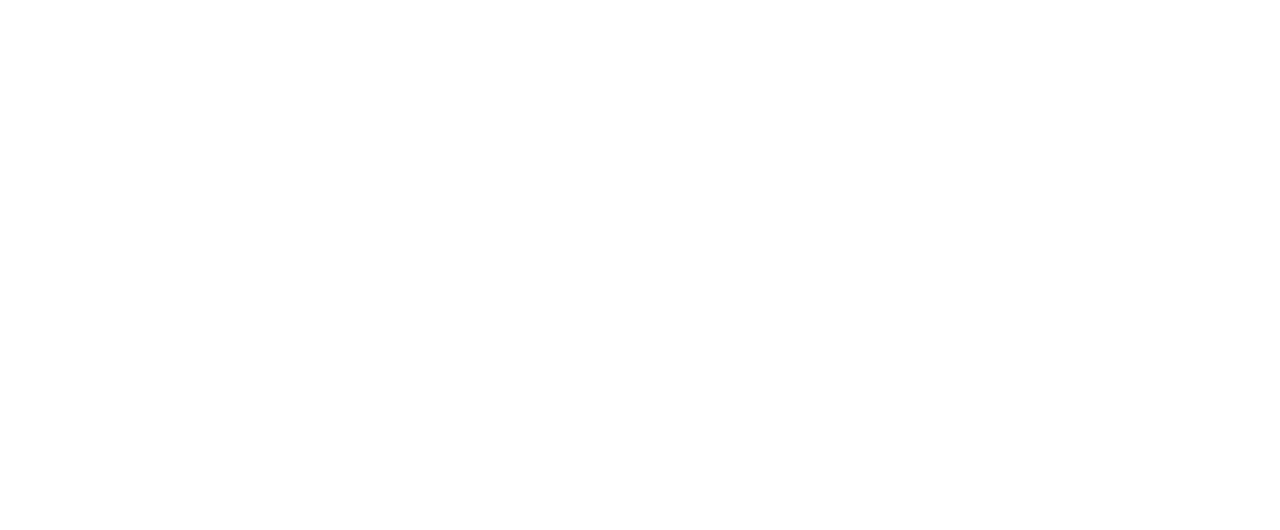
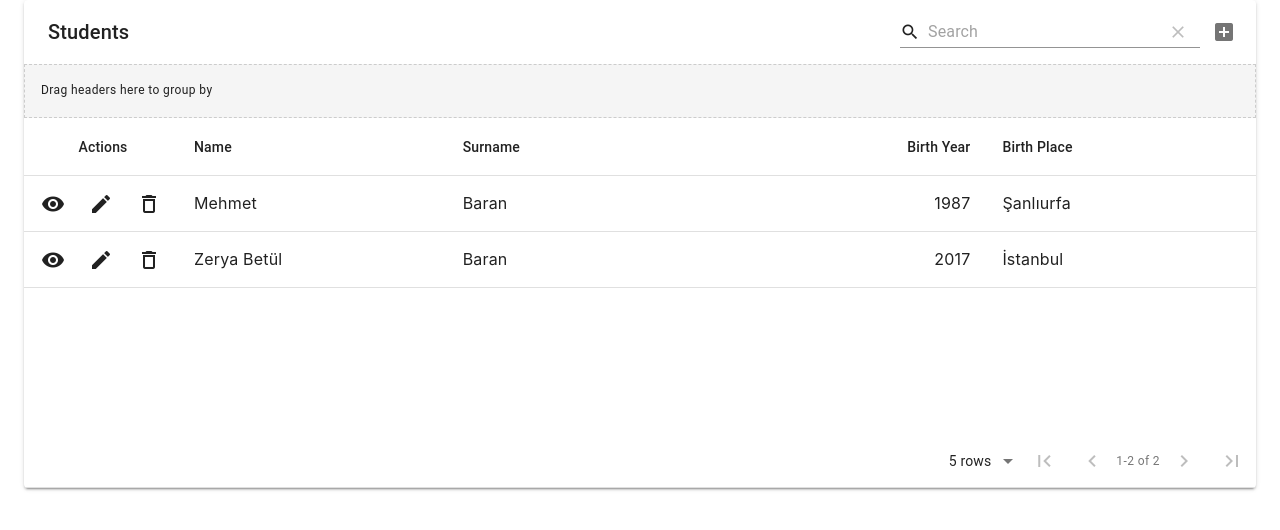
Before and after one commit to kyrsenko/sheduler, a React (Create React App) app in the folder client/: page /students in a window 1280 px wide. Shown: the top 530 px of the page. Built offline with nearby package versions, Linux system fonts and the light colour scheme.

Commit message:
created table component & table test component with fake data&action

```diff
--- a/client/package.json
+++ b/client/package.json
@@ -10,6 +10,7 @@
     "@testing-library/react": "^9.3.2",
     "@testing-library/user-event": "^7.1.2",
     "axios": "^0.19.2",
+    "material-table": "^1.57.2",
     "react": "^16.13.0",
     "react-dom": "^16.13.0",
     "react-hook-form": "^4.10.1",
--- a/client/public/index.html
+++ b/client/public/index.html
@@ -24,6 +24,10 @@
       work correctly both with client-side routing and a non-root public URL.
       Learn how to configure a non-root public URL by running `npm run build`.
     -->
+    <link
+      rel="stylesheet"
+      href="https://fonts.googleapis.com/icon?family=Material+Icons"
+    />
     <title>React App</title>
   </head>
   <body>
--- a/client/src/App.js
+++ b/client/src/App.js
@@ -16,6 +16,7 @@
 // eslint-disable-next-line
 import { ThemeProvider } from '@material-ui/styles';
 import { LoginPage, RegistrationPage } from './pages';
+import { StudentsPage } from './pages';
 // eslint-disable-next-line
 const theme = createMuiTheme({
   palette: {
@@ -30,6 +31,7 @@
         <Switch>
           <Route path="/login" component={LoginPage} />
           <Route path="/registration" component={RegistrationPage} />
+          <Route path="/students" component={StudentsPage} />
         </Switch>
       </Container>
       <ToastContainer
--- /dev/null
+++ b/client/src/components/DataTable/index.js
@@ -0,0 +1,69 @@
+import React, { useState, useEffect } from 'react';
+import MaterialTable from 'material-table';
+import { useHistory } from 'react-router-dom';
+
+export const DataTable = ({ columns, data, name, actions = {} }) => {
+  const [state, setState] = useState({
+    columns,
+    data,
+  });
+  let history = useHistory();
+
+  return (
+    <MaterialTable
+      options={{
+        grouping: true,
+      }}
+      actions={[
+        {
+          icon: 'visibility',
+          tooltip: 'Details',
+          onClick: (event, rowData) => {
+            history.push('/login');
+          },
+        },
+      ]}
+      onRowClick={(evt, selectedRow) => history.push('/registration')}
+      title={name}
+      columns={state.columns}
+      data={state.data}
+      editable={{
+        onRowAdd: newData =>
+          new Promise(resolve => {
+            setTimeout(() => {
+              resolve();
+              setState(prevState => {
+                const data = [...prevState.data];
+                data.push(newData);
+                return { ...prevState, data };
+              });
+            }, 600);
+          }),
+        onRowUpdate: (newData, oldData) =>
+          new Promise(resolve => {
+            setTimeout(() => {
+              resolve();
+              if (oldData) {
+                setState(prevState => {
+                  const data = [...prevState.data];
+                  data[data.indexOf(oldData)] = newData;
+                  return { ...prevState, data };
+                });
+              }
+            }, 600);
+          }),
+        onRowDelete: oldData =>
+          new Promise(resolve => {
+            setTimeout(() => {
+              resolve();
+              setState(prevState => {
+                const data = [...prevState.data];
+                data.splice(data.indexOf(oldData), 1);
+                return { ...prevState, data };
+              });
+            }, 600);
+          }),
+      }}
+    />
+  );
+};
--- a/client/src/components/index.js
+++ b/client/src/components/index.js
@@ -1 +1,2 @@
-export {AuthForm} from './AuthForm'
+export { AuthForm } from './AuthForm';
+export { DataTable } from './DataTable';
--- /dev/null
+++ b/client/src/pages/StudentsPage/index.js
@@ -0,0 +1,29 @@
+import React from 'react';
+import { DataTable } from '../../components';
+
+export const StudentsPage = props => {
+  const params = {
+    columns: [
+      { title: 'Name', field: 'name' },
+      { title: 'Surname', field: 'surname' },
+      { title: 'Birth Year', field: 'birthYear', type: 'numeric' },
+      {
+        title: 'Birth Place',
+        field: 'birthCity',
+        lookup: { 34: 'İstanbul', 63: 'Şanlıurfa' },
+      },
+    ],
+    data: [
+      { name: 'Mehmet', surname: 'Baran', birthYear: 1987, birthCity: 63 },
+      {
+        name: 'Zerya Betül',
+        surname: 'Baran',
+        birthYear: 2017,
+        birthCity: 34,
+      },
+    ],
+    name: 'Students',
+  };
+
+  return <DataTable {...params} />;
+};
--- a/client/src/pages/index.js
+++ b/client/src/pages/index.js
@@ -1,2 +1,3 @@
 export { LoginPage } from './LoginPage';
 export { RegistrationPage } from './RegistrationPage';
+export { StudentsPage } from './StudentsPage';
```
